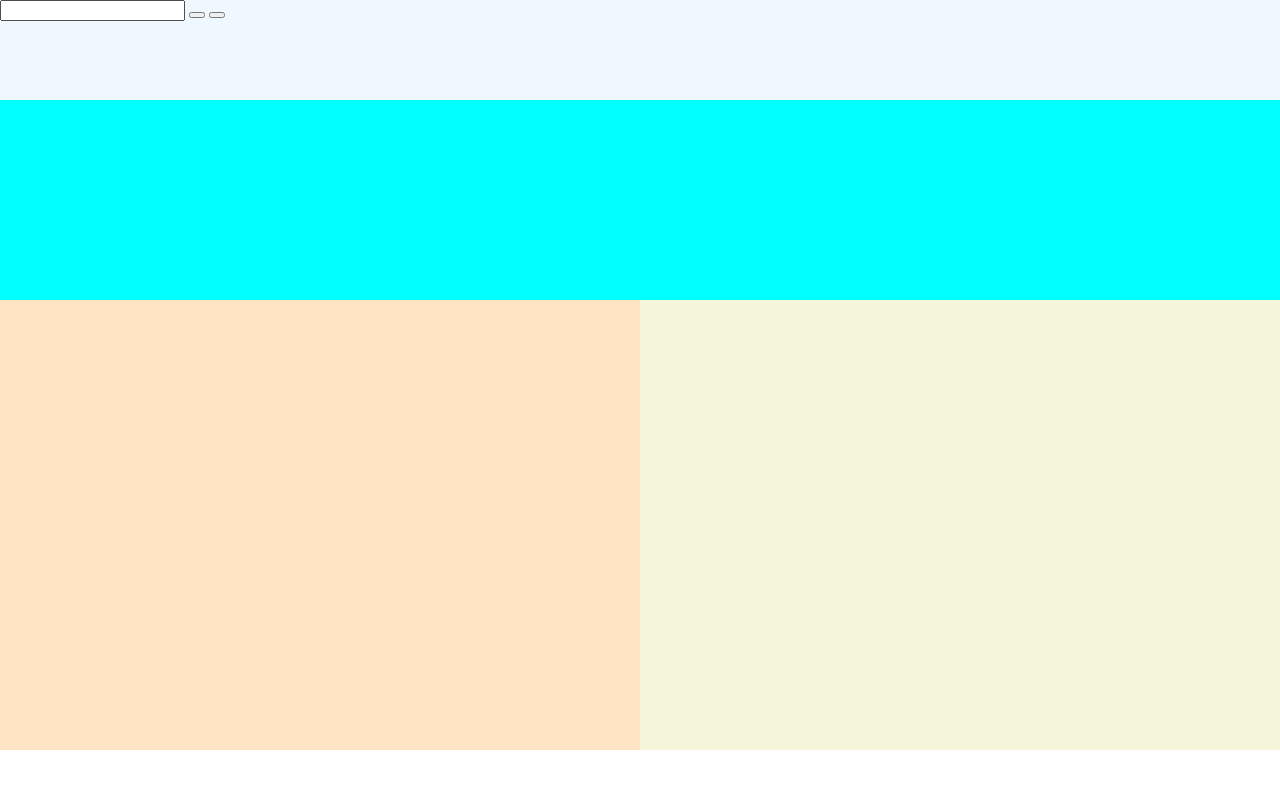
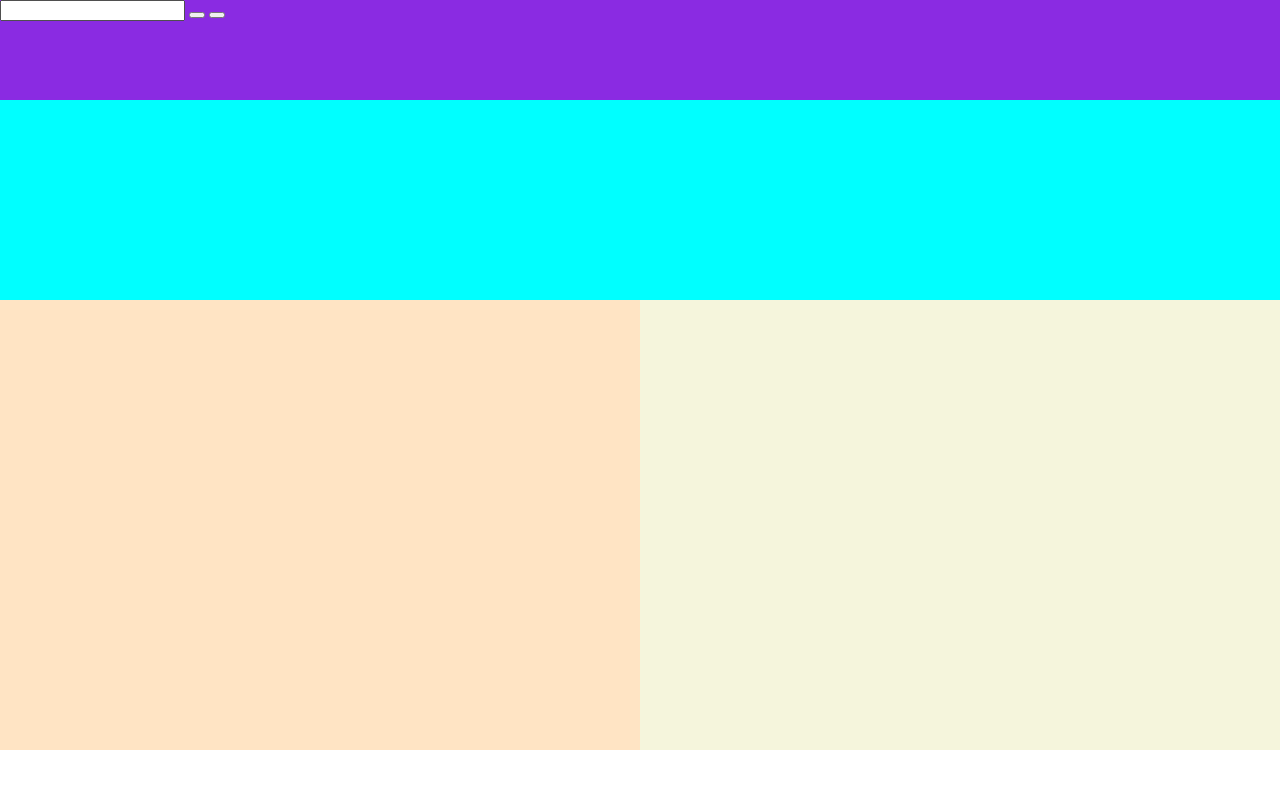
Before and after one commit to EdenAran/travel-tip, a plain HTML site: page index.html in a window 1280 px wide. Drawn offline with Linux system fonts and the light colour scheme.

Commit message:
css color

```diff
--- a/css/main.css
+++ b/css/main.css
@@ -10,7 +10,7 @@ body {
     display: flex;
     height: 100px;
     /* width: 100%; */
-    background-color: aliceblue;
+    background-color: blueviolet;
 }
 
 .main-container {
```
